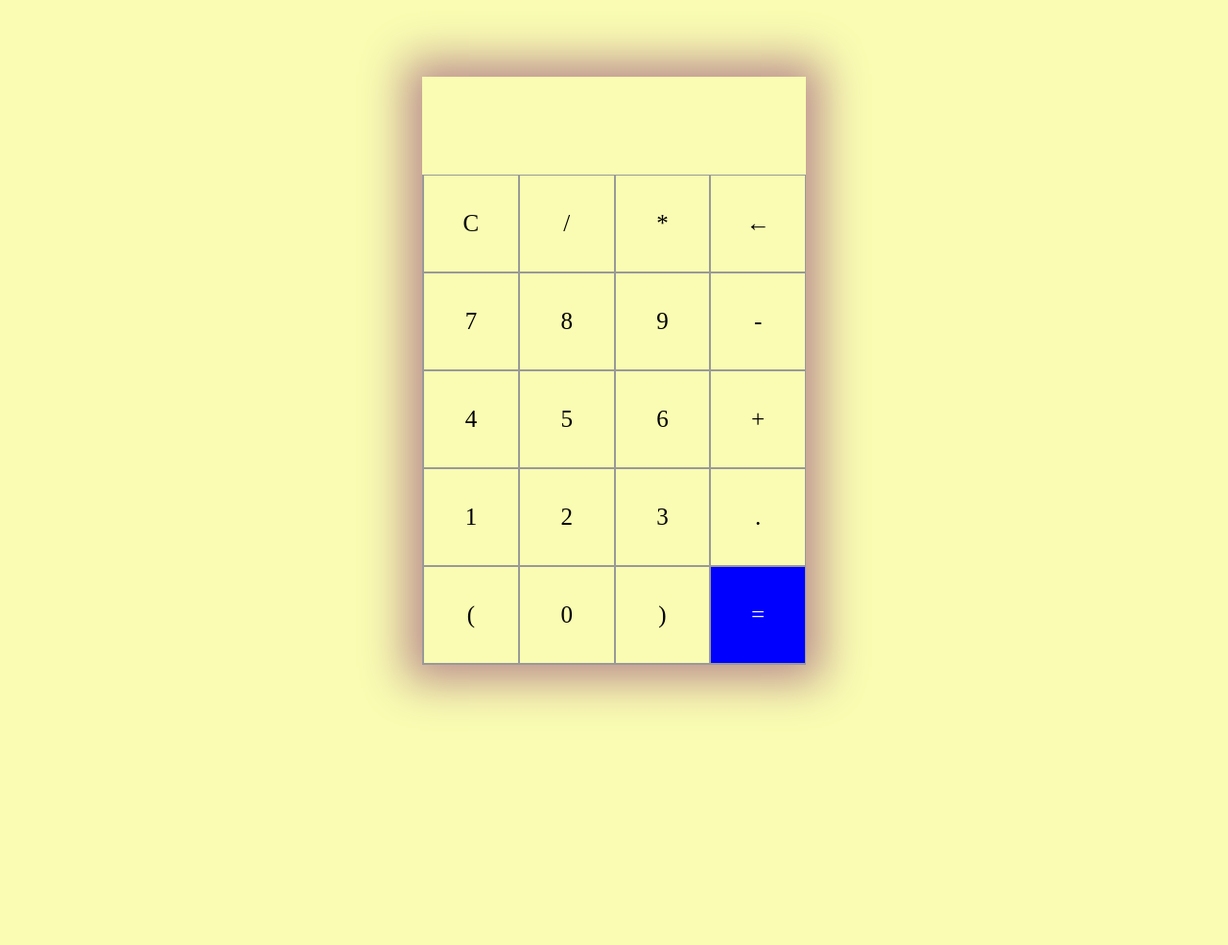
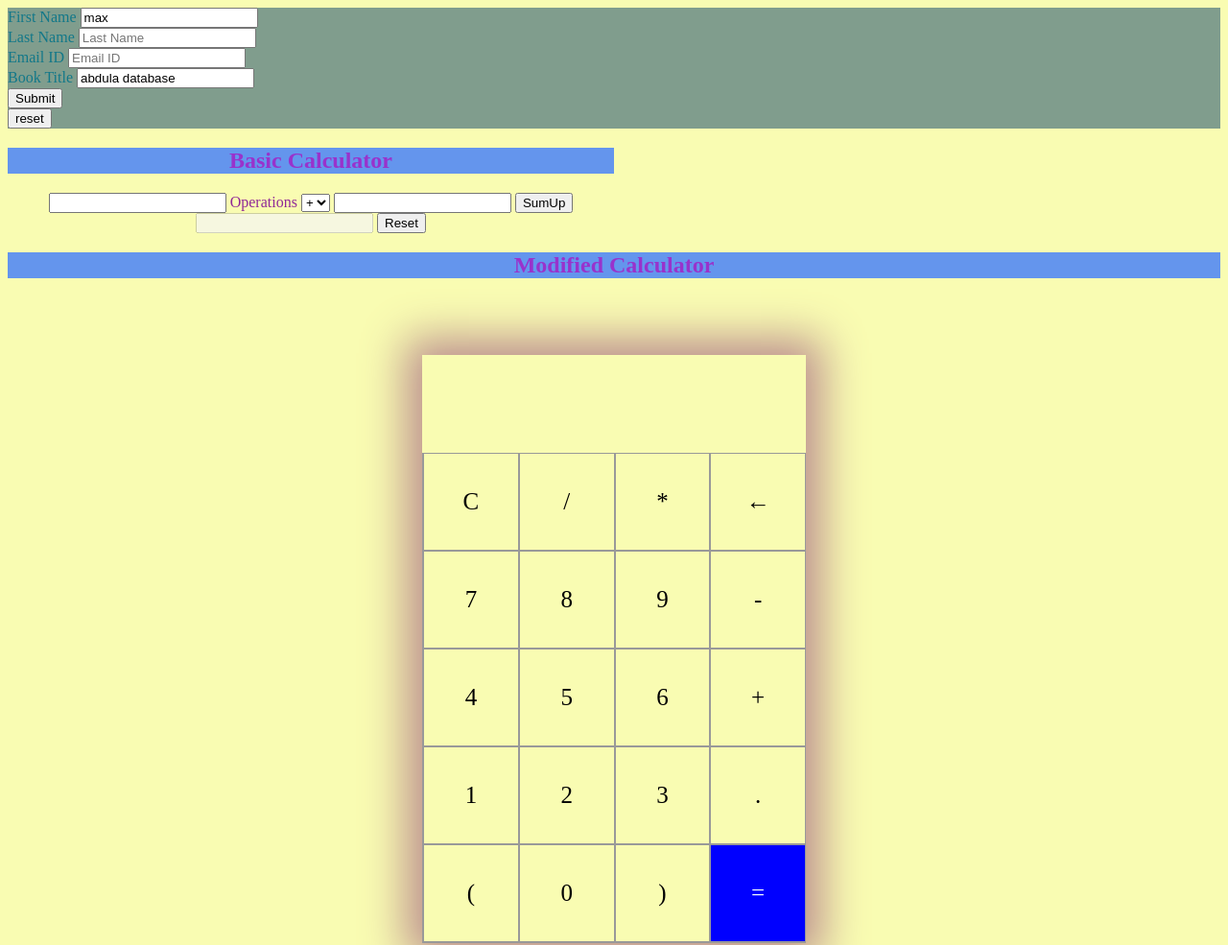
Before and after one commit to LavanyaGopathi/Source-Code, a plain HTML site: page HTML/calculation.html in a window 1280 px wide. Shown: the top 985 px of the page at 96% size. Before the commit the page ends 800 px from the top, so only its background shows below. Drawn offline with Linux system fonts and the light colour scheme.

Commit message:
commit,push,pop

```diff
--- a/CSS/style.css
+++ b/CSS/style.css
@@ -42,3 +42,16 @@
     color: aliceblue;
     transition: 0.5s ease-in-out;
 }
+
+h2 {
+    color: darkorchid;
+    background-color: cornflowerblue;
+    text-align: center;
+}
+
+.flex-container {
+    text-align: center;
+    width: 50%;
+    height: 15%;
+    padding: auto;
+}
--- a/HTML/calculation.html
+++ b/HTML/calculation.html
@@ -10,27 +10,27 @@
 </head>
 
 <body style="background-color:rgba(248, 251, 152, 0.742);">
-    <!-- <div style="background-color:#127840; color: brown;color:#127889;">
+    <div style="background-color:#809d8d; color: brown;color:#127889;">
         <form action="../web development/index.html" target="-blank">
             <label for="first" text-align="center">First Name</label>
-            <input type="text" id="first" name="first" placeholder="First Name">
+            <input type="text" id="first" name="first" value="max" placeholder="First Name">
             <br>
             <label for="last">Last Name</label>
-            <input type="text" id="lirst" name="lirst" placeholder="Last Name">
+            <input type="text" id="last" name="last" placeholder="Last Name">
             <br>
             <label for="email">Email ID</label>
             <input type="text" id="email" name="Email" placeholder="Email ID">
             <br>
-            <label for="book">Book Name</label>
-            <input type="text" id="book" name="Book" placeholder="Book Name">
+            <label>Book Title</label>
+            <input type="text" id="book" name="Book" value="abdula database" placeholder="Book Title">
             <br>
-            <input class="btn" title="submit" type="button">
+            <input class="btn" title="submit" type="submit">
             <br>
-            <input type="reset" value="reset form" ;>
+            <input type="reset" value="reset" ;>
         </form>
 
-    </div
-    <div class="container right">
+    </div>
+    <div class="flex-container">
         <h2>Basic Calculator</h2>
         <input type="text" id="numberOne" ;/>
         <label for="operations" style="display:inline; color: rgb(144, 40, 151);">Operations</label>
@@ -40,11 +40,17 @@
             <option value="*" id="multiplication">*</option>
             <option value="/" id="division">/</option>
         </select>
+
         <input type="text" id="numberTwo" />
+
         <input type="Button" id="submit" value="SumUp" onclick="calculator(operations)" />
+
         <input type="text" id="result" disabled/>
+
         <input type="reset" id="reset" name="reset" />
-    </div>>-->
+    </div>
+
+    <h2>Modified Calculator</h2>
     <section>
         <div class="container">
             <div id="display"></div>
--- a/JAVASCRIPT/calculations.js
+++ b/JAVASCRIPT/calculations.js
@@ -1,14 +1,28 @@
-/*function SumUp(valueOne, valueTwo) {
+let name1 = document.getElementById("first").value;
+let name2 = document.getElementById("book").value;
+var fullString = '${name1} is learning about javaScript and ${name2} is favourite.';
+console.log(fullString);
+
+
+
+
+
+
+//Basic Calcultor:-
+function SumUp(valueOne, valueTwo) {
     return Number(valueOne) + Number(valueTwo);
+};
 
-}
-const operations = document.getElementById("operations");
 const NumberOne = document.getElementById("NumberOne");
 const NumberTwo = document.getElementById("NumberTwo");
 const Result = document.getElementById("Result");
-console.log(NumberOne.value);
-console.log(NumberTwo.value);*/
 
+function calculate() {
+    var sum = SumUp(NumberOne.value, NumberTwo.value);
+    Result.value = sum.toString();
+};
+
+//multi purpose calculatoe:-
 let display = document.getElementById("display");
 
 let buttons = Array.from(document.getElementsByClassName("button"));
```
